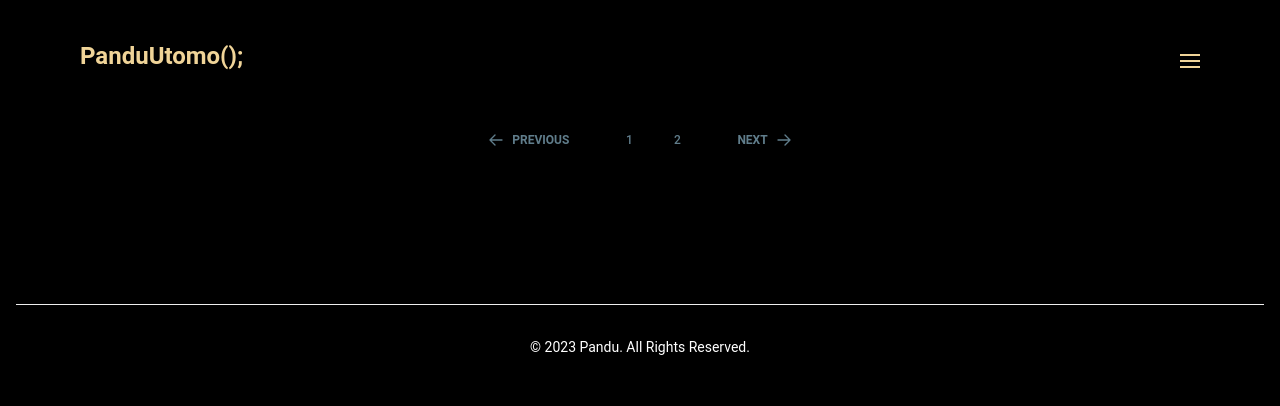
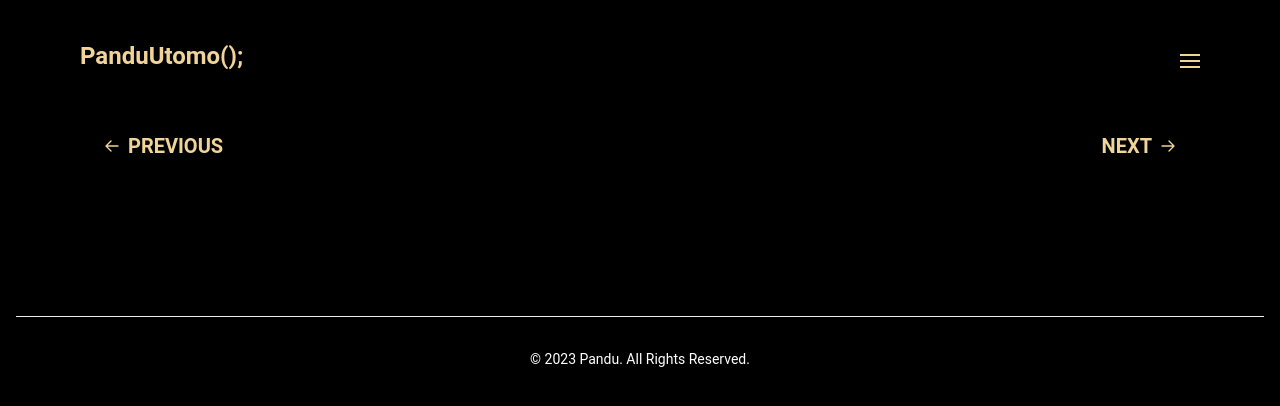
Before and after one commit to SyuQyu/portofolio-pandu-2023, a Next.js app: page /portofolio-3d in a window 1280 px wide. Shown: the top 406 px of the page. Built offline with nearby package versions, Linux system fonts and the light colour scheme.

Commit message:
coding portofolio

```diff
--- a/src/app/portofolio-3d/[[...slug]]/page.tsx
+++ b/src/app/portofolio-3d/[[...slug]]/page.tsx
@@ -15,15 +15,11 @@ export default function Portofolio3D(page: any) {
 
     // Slice the data into chunks of 12 items each
     const paginatedData = Design.slice(
-        (currentPage - 1) * itemsPerPage,
-        currentPage * itemsPerPage
+        (pages - 1) * itemsPerPage,
+        pages * itemsPerPage
     );
-    const handlePaginationChange = (pages:any) => {
-        setCurrentPage(pages); // Update the URL when the page changes
-    };
     return (
         <Container>
-            {console.log(pages, currentPage)}
             <div className="grid grid-cols-2 md:grid-cols-4 gap-4">
                 {
                     paginatedData?.map((data, index) =>
@@ -41,7 +37,6 @@ export default function Portofolio3D(page: any) {
             <Pagination
                 number={totalPages}
                 currentPage={currentPage}
-                onChange={handlePaginationChange}
             />
         </Container>
     );
--- a/src/app/portofolio-coding/page.tsx
+++ b/src/app/portofolio-coding/page.tsx
@@ -1,11 +1,42 @@
 'use client'
 import Container from '@/components/common/container';
+import {
+    Card,
+    CardHeader,
+    CardBody,
+    CardFooter,
+    Typography,
+    Button,
+} from "@material-tailwind/react";
+import { Coding } from '@/contants/dataCoding';
 export default function PortofolioCoding() {
     return (
         <Container>
-            <div className="w-full h-screen flex flex-col justify-center items-center">
-                <h1 className="text-2xl font-bold my-0">Portofolio Coding</h1>
-                <p className="text-black">Coming Soon</p>
+            <div className="w-full h-screen flex flex-col justify-between">
+                {
+                    Coding?.map((data, index) =>
+                        <Card className="mt-6 w-96" key={index}>
+                            <CardHeader color="blue-gray" className="relative h-56">
+                                <img
+                                    src="https://images.unsplash.com/photo-1540553016722-983e48a2cd10?ixlib=rb-1.2.1&ixid=MnwxMjA3fDB8MHxwaG90by1wYWdlfHx8fGVufDB8fHx8&auto=format&fit=crop&w=800&q=80"
+                                    alt="card-image"
+                                />
+                            </CardHeader>
+                            <CardBody>
+                                <Typography variant="h5" color="blue-gray" className="mb-2">
+                                    {data.projectName}
+                                </Typography>
+                                <Typography>
+                                    {data.desc}
+                                </Typography>
+                            </CardBody>
+                            {/* <CardFooter className="pt-0">
+                        <Button>Github</Button>
+                    </CardFooter> */}
+                        </Card>
+                    )
+
+                }
             </div>
         </Container>
     );
--- a/src/components/common/pagination.tsx
+++ b/src/components/common/pagination.tsx
@@ -6,60 +6,47 @@ import React from "react";
 import { Button, IconButton } from "@material-tailwind/react";
 import { ArrowRightIcon, ArrowLeftIcon } from "@heroicons/react/24/outline";
 import Link from "next/link";
+import { useRouter } from 'next/navigation';
 
 const Pagination = ({ number, transitionData, className, currentPage, onChange }: any) => {
     const [active, setActive] = React.useState(currentPage);
-
-    const getItemProps = (index: any) =>
-    ({
-        variant: active === index ? "filled" : "text",
-        color: active === index ? "blue" : "blue-gray",
-        onClick: () => setActive(index),
-    } as any);
+    const router = useRouter();
 
     const next = () => {
         if (active === number) return;
-
-        setActive(active + 1);
+        if (parseInt(currentPage) !== parseInt(number)) {
+            setActive(parseInt(active) + 1);
+            console.log(active)
+            router.push(`/portofolio-3d/${parseInt(active) + 1}`);
+        }
     };
 
     const prev = () => {
         if (active === 1) return;
-
-        setActive(active - 1);
+        if (parseInt(currentPage) !== 1) {
+            setActive(active - 1);
+            console.log(active)
+            router.push(`/portofolio-3d/${active - 1}`);
+        }
     };
 
     return (
-        <div className="flex items-center justify-center gap-4">
-            {console.log(active, "data number")}
+        <div className="flex items-center justify-between gap-4">
             <Button
                 variant="text"
                 color="blue-gray"
-                className="flex items-center gap-2"
+                className="flex items-center gap-2 text-anzac-200 text-xl"
                 onClick={prev}
-                disabled={active === 1}
+                disabled={parseInt(currentPage) === 1}
             >
                 <ArrowLeftIcon strokeWidth={2} className="h-4 w-4" /> Previous
             </Button>
-            <div className="flex items-center gap-2">
-                {Array.from(Array(number), (e, index) => (
-                    <IconButton
-                        {...getItemProps(index + 1)}
-                        key={index + 1}
-                        onClick={() => onChange(index + 1)} // Call the onChange function with the correct page number
-                    >
-                        <Link href={`/portofolio-3d/${index + 1}`}>
-                            {index + 1}
-                        </Link>
-                    </IconButton>
-                ))}
-            </div>
             <Button
                 variant="text"
                 color="blue-gray"
-                className="flex items-center gap-2"
+                className="flex items-center gap-2 text-anzac-200 text-xl"
                 onClick={next}
-                disabled={active === number}
+                disabled={parseInt(currentPage) === parseInt(number)}
             >
                 Next
                 <ArrowRightIcon strokeWidth={2} className="h-4 w-4" />
--- /dev/null
+++ b/src/contants/dataCoding.ts
@@ -0,0 +1,4 @@
+export const Coding = [
+    { projectName: 'Company Profile', desc: 'In this project, I am tasked with creating a company profile website for PT. Mega Nusa Indonesia. My primary responsibility is to proficiently translate the user interface (UI) design into a fully functional website using NextJS framework.', image: '/image/3D/corridor old.png' },
+
+];
```
Also changed, not shown: src/contants/data3D.ts (renamed from src/contants/data3D.tsx).
